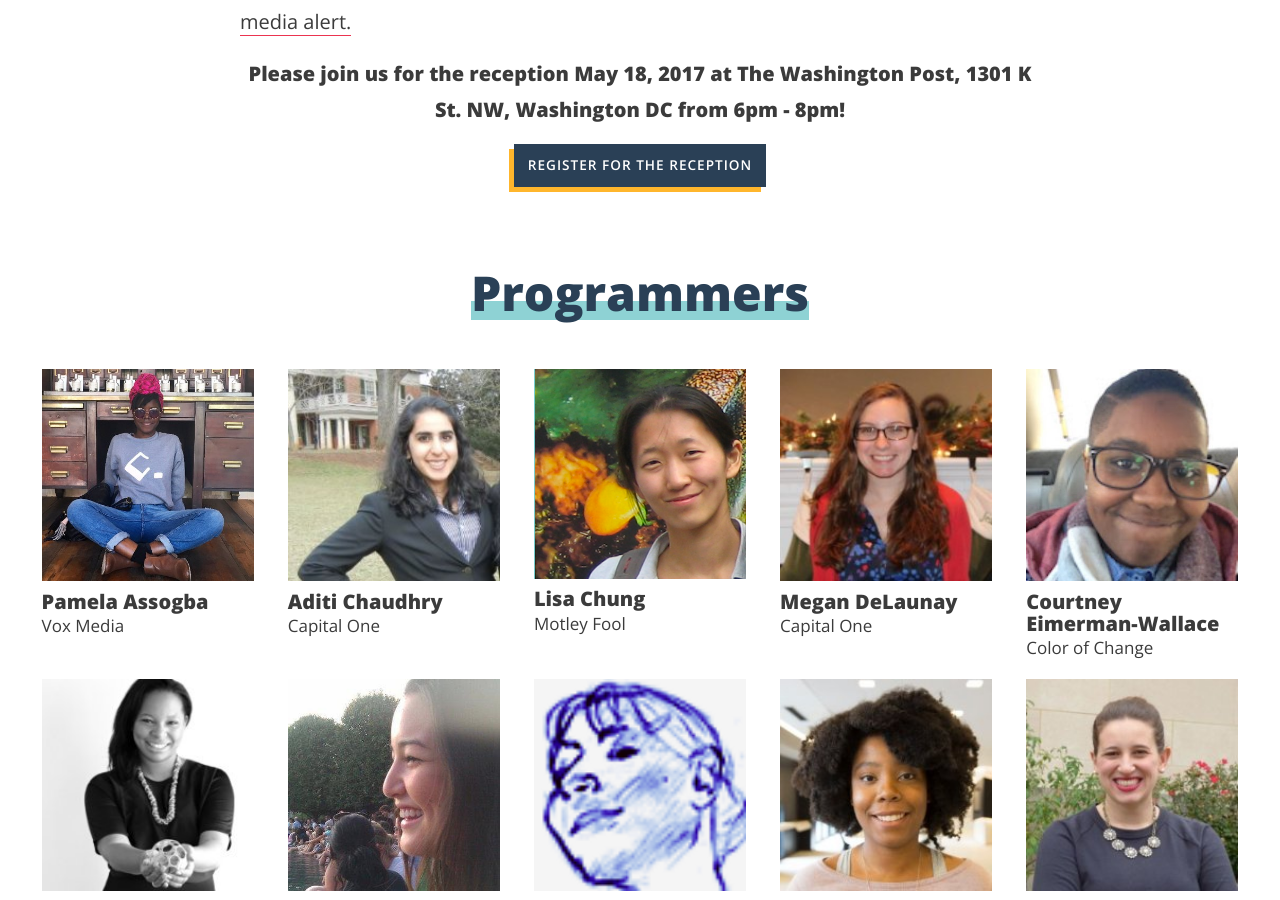
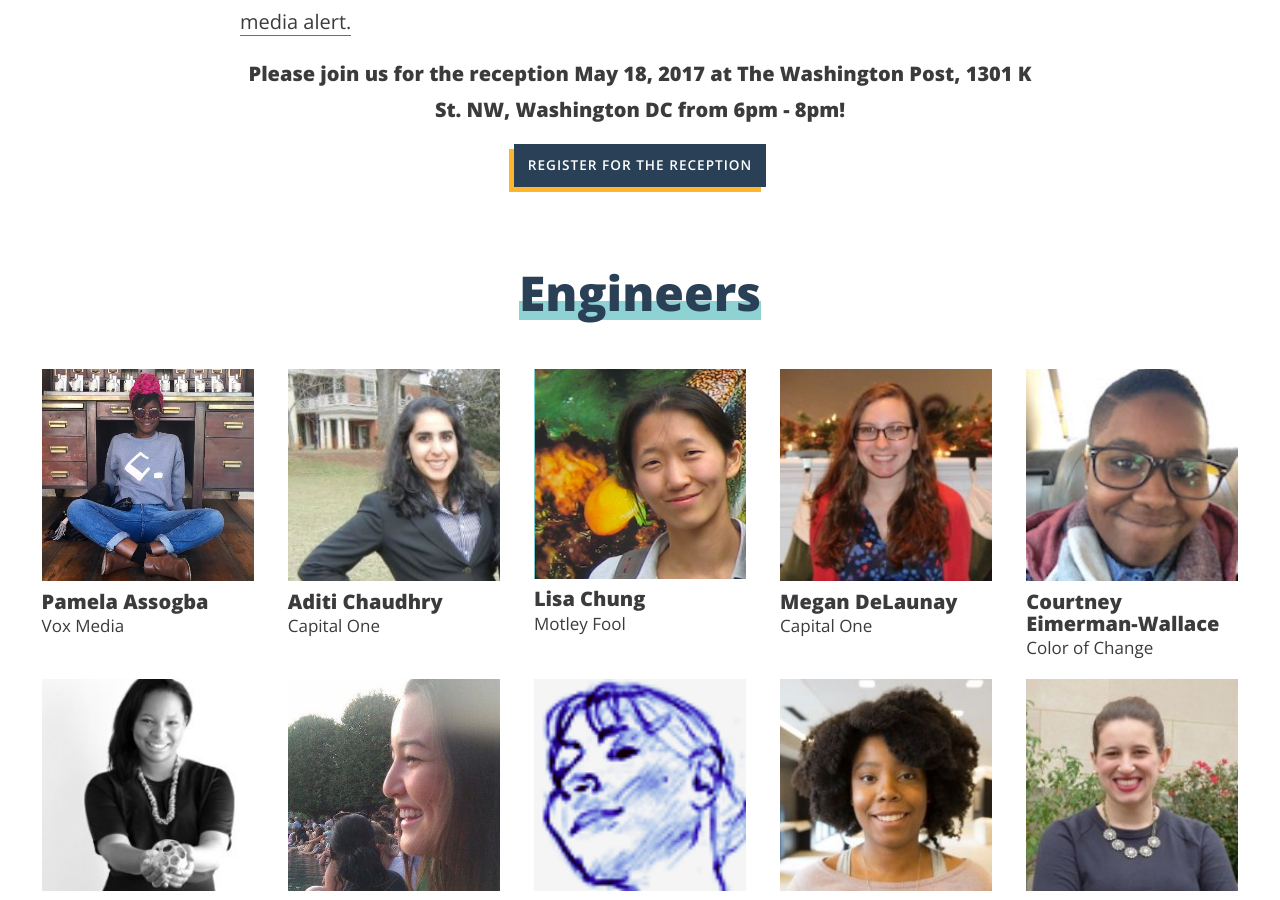
Before and after one commit to dcfemtech/dcfemtech.github.io, a Jekyll site: the page built from awards.html, in a window 1280 px wide and 900 px high, scrolled down 324 px. Built offline with Jekyll 4.4.1, drawn with Linux system fonts in a browser that asks for light colours.

Commit message:
programmers => engineers

```diff
--- a/awards.html
+++ b/awards.html
@@ -20,7 +20,7 @@ redirect_from:
   <div class="l-wrapper-large">
 
     <div class="m-award-winners">
-      <h1 id="programmers"><span class="main-headline">Programmers</span></h1>
+      <h1 id="programmers"><span class="main-headline">Engineers</span></h1>
       <ul>
         <li>
           <img src="assets/awards-2017/programmers/pamela.jpg" aria-hidden>
```
